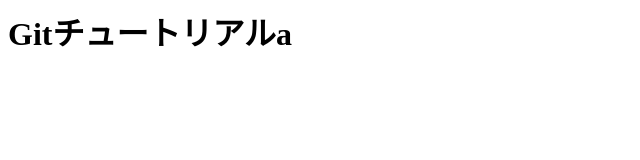
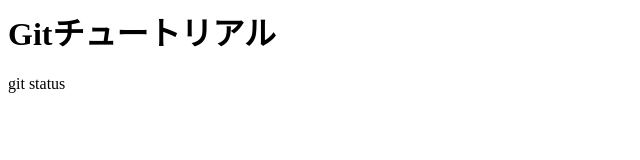
Before and after one commit to daiki1021/git_tutorial, a plain HTML site: page index.html in a window 1280 px wide. Shown: the full height of the page, 0-640 px from the left. Drawn offline with Linux system fonts and the light colour scheme.

Commit message:
git statusコマンドを追記

```diff
--- a/index.html
+++ b/index.html
@@ -1 +1,2 @@
-<h1>Gitチュートリアルa</h1>
+<h1>Gitチュートリアル</h1>
+<p>git status</p>
```
